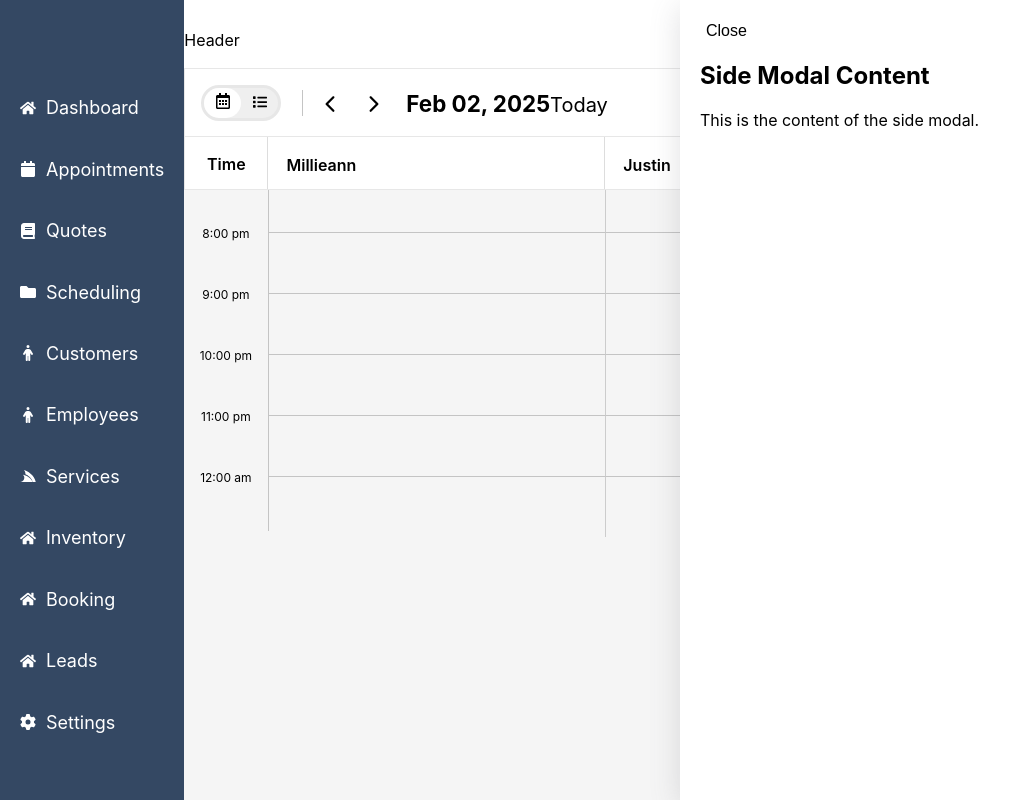
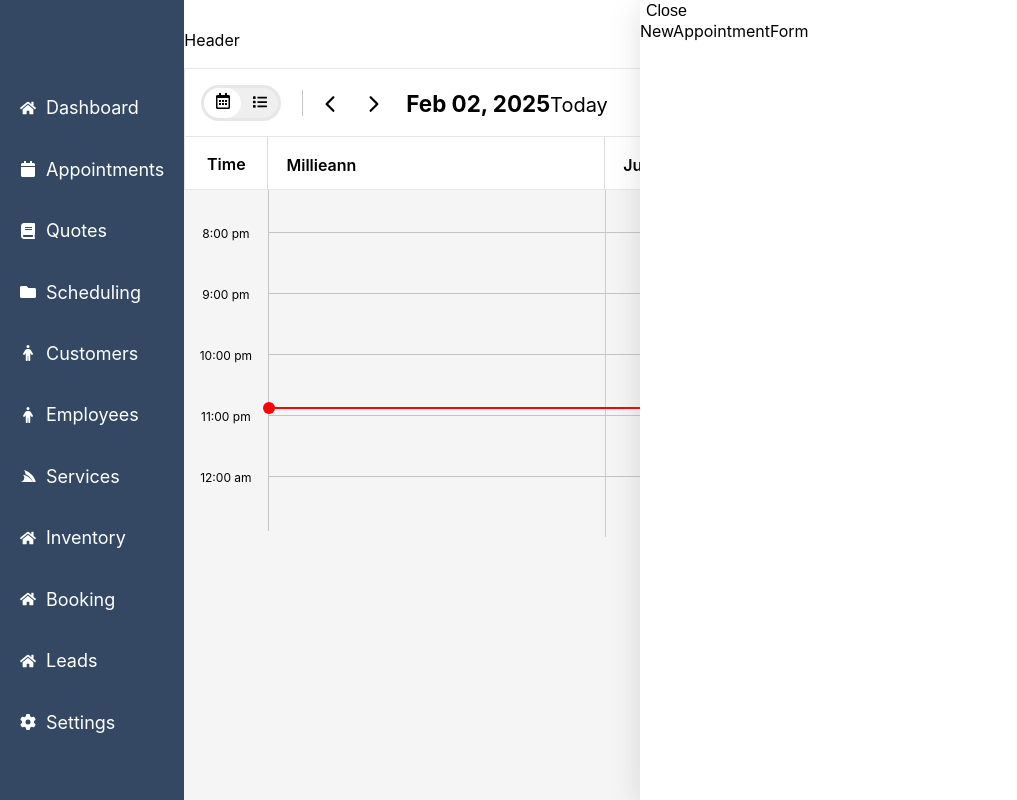
Before and after one commit to Jmiller1294/sm-operations-app, a React (Vite) app: page /appointments in a window 1280 px wide. Both pictures are taken after a click on the button "New Appointment". Shown: the whole page, without its empty margins (0-1017 px from the left). Built offline with nearby package versions, Linux system fonts and the light colour scheme.

Commit message:
add appointment and new appointment modal types

```diff
--- a/src/components/Calendar/Calendar.module.css
+++ b/src/components/Calendar/Calendar.module.css
@@ -3,6 +3,7 @@
   width: 100%;
   height: 220vh;
   margin-top: 120px;
+  position: relative;
 }
 
 .timeColumn {
@@ -23,7 +24,6 @@
   display: flex;
   flex-direction: column;
   position: absolute;
-  width: 94%;
   left: 10px;
   right: 10px;
   background: #73C1ED;
@@ -182,6 +182,47 @@
 }
 
 .appTypeText{
+  display: flex;
+  flex-direction: row;
+  align-items: center;
   width: 100%;
-  height: 15px;
+  height: 16px;
+  margin-top: 5px;
+  padding: 2px;
 }
+
+.appTypeText:hover{
+  background-color: red;
+  border-radius: 8px;
+}
+
+.timeDot{
+  background: red;
+  border-radius: 50%;
+  content: "";
+  position: absolute;
+  height: 12px;
+  margin-left: -6.5px;
+  margin-top: 10px;
+  width: 12px;
+  z-index: 5;
+  left: 85px;
+}
+
+.timeLine{
+  border-top: red solid 2px;
+  position: absolute;
+  z-index: 5;
+  left: 82px;
+  right: 0;
+  pointer-events: none;
+  margin-top: 15px;
+}
+
+.circle{
+  height: 9px;
+  width: 9px;
+  background-color: #73C1ED;
+  margin-right: 4px;
+  border-radius: 50%;
+}
--- a/src/components/Calendar/DayViewCalendar.tsx
+++ b/src/components/Calendar/DayViewCalendar.tsx
@@ -1,18 +1,39 @@
 import { useEffect, useState, useRef } from "react";
 import styles from "./Calendar.module.css";
 import { BsThreeDots } from "react-icons/bs";
-import { format } from 'date-fns';
+import { format, getHours, getMinutes, hoursToMinutes } from 'date-fns';
 
+const calendars = ['justin', 'milly', 'shine masters'];
 
-const DayViewCalendar = ({appointments, date}:any) => {
+const DayViewCalendar = ({appointments, date, open}:any) => {
   const [timeSlots, setTimeSlots] = useState<any>([]);
+  const [lineHeight, setLineHeight] = useState(0);
+  const [dotHeight, setDotHeight] = useState(0);
   const numbers = Array.from(Array(24).keys());
   const elementRef = useRef<any>();
+
 
   useEffect(() => {
     createTimeSlots();
     scrollToTime();
   },[]);
+
+  useEffect(() => {
+    //Implementing the setInterval method
+    const interval = setInterval(() => {
+      if(lineHeight % 60 === 0) {
+        setDotHeight(dotHeight + 2);
+        setLineHeight(dotHeight + 2);
+      }
+      else {
+        setDotHeight(dotHeight + 1);
+        setLineHeight(dotHeight + 1);
+      }
+    }, 60000);
+
+    //Clearing the interval
+    return () => clearInterval(interval);
+}, [dotHeight, lineHeight]);
 
   const createTimeSlots = () => {
     let times = [];
@@ -34,8 +55,12 @@ const DayViewCalendar = ({appointments, date}:any) => {
   }
 
   const scrollToTime = () => {
+    const minutes = hoursToMinutes(getHours(new Date()));
+    const halfMinutes = getMinutes(new Date());
+    setDotHeight((minutes - 60) + halfMinutes + (1 * getHours(new Date())));
+    setLineHeight((minutes - 60) + halfMinutes + (1 * getHours(new Date())));
     setTimeout(() => {
-      elementRef.current.scrollIntoView({ behavior: 'smooth', block: 'center' });
+      elementRef.current?.scrollIntoView({ behavior: 'smooth', block: 'center' });
     }, 500)
   }
 
@@ -67,9 +92,27 @@ const DayViewCalendar = ({appointments, date}:any) => {
     return parseInt(appointment.duration);
   };
 
+  function handleClick(id:any) {
+    open(id);
+  }
+
   return (
     <>
       <div className={styles.calendarContainer}>
+        <div
+          className={styles.timeLine}
+          style={{
+            top: `${lineHeight}px`
+          }}
+        >
+        </div>
+        <div
+          className={styles.timeDot}
+          style={{
+            top: `${dotHeight}px`
+          }}
+        >
+        </div>
         <div className={styles.timeColumn}>
           {timeSlots.map((time:any, index:number) => {
             if(index === parseInt(format(new Date(), "H"))) {
@@ -96,11 +139,12 @@ const DayViewCalendar = ({appointments, date}:any) => {
                   top: `${getStartPosition(appointment.startTime)}px`,
                   height: getTimeSlotHeight(appointment),
                 }}
+                onClick={() => handleClick({id: appointment.id, type: 'appointment info'})}
               >
                 <div className={styles.appointmentInfoCon}>
                   <span className={styles.appointmentName}>{appointment.firstName} {appointment.lastName}: &nbsp;</span>
                   <span className={styles.appointmentType}>{appointment.type}</span>
-                  <BsThreeDots fontSize={24}/>
+                  <span className={styles.appointmentType}>{appointment.type}</span>
                 </div>
                 <div>
                   {appointment.startTime} - {appointment.endTime}
@@ -123,6 +167,7 @@ const DayViewCalendar = ({appointments, date}:any) => {
                   top: `${getStartPosition(appointment.startTime)}px`,
                   height: getTimeSlotHeight(appointment),
                 }}
+                onClick={() => handleClick({id: appointment.id, type: 'appointment info'})}
               >
                 <div className={styles.appointmentInfoCon}>
                   <span className={styles.appointmentName}>{appointment.firstName} {appointment.lastName}: &nbsp;</span>
@@ -149,6 +194,7 @@ const DayViewCalendar = ({appointments, date}:any) => {
                   top: `${getStartPosition(appointment.startTime)}px`,
                   height: getTimeSlotHeight(appointment),
                 }}
+                onClick={() => handleClick({id: appointment.id, type: 'appointment info'})}
               >
                 <div className={styles.appointmentInfoCon}>
                   <span className={styles.appointmentName}>{appointment.firstName} {appointment.lastName}: &nbsp;</span>
--- a/src/components/Calendar/MonthViewCalendar.tsx
+++ b/src/components/Calendar/MonthViewCalendar.tsx
@@ -5,7 +5,7 @@ import { format } from 'date-fns';
 
 const tableColumns = ['Mon', 'Tue', 'Wed', 'Thur', 'Fri', 'Sat', 'Sun'];
 
-const MonthViewCalendar = ({appointments, date}:any) => {
+const MonthViewCalendar = ({appointments, date, open}:any) => {
   const [currentMonth, setCurrentMonth] = useState(new Date());
   const [calendarGrid, setCalendarGrid] = useState<any>([]);
   const firstDay = new Date(currentMonth.getFullYear(), currentMonth.getMonth(), 1);
@@ -58,7 +58,7 @@ const MonthViewCalendar = ({appointments, date}:any) => {
                     <div className={styles.dayText}>{day ? day : ""}</div>
                     {appointments.map((app:any, ind:any) => {
                       if(format(app.date, 'MMM') === format(date, 'MMM')&&day === parseInt(format(app.date, 'd'))) {
-                        return(<p className={styles.appTypeText} key={ind}>{app.startTime} {app.type}</p>)
+                        return(<div className={styles.appTypeText} key={ind} onClick={open}><div className={styles.circle}></div>{app.startTime} {app.type}</div>)
                       }
                     })}
                   </div>
--- a/src/components/Calendar/WeekViewCalendar.tsx
+++ b/src/components/Calendar/WeekViewCalendar.tsx
@@ -1,10 +1,12 @@
 import React, {useEffect, useRef, useState} from 'react';
 import styles from "./Calendar.module.css";
-import {startOfWeek, endOfWeek, format} from 'date-fns';
+import {startOfWeek, endOfWeek, format, hoursToMinutes, getMinutes, getHours} from 'date-fns';
 
 
-const WeekViewCalendar = ({appointments, date, daysOfWeek}:any) => {
+const WeekViewCalendar = ({appointments, date, daysOfWeek, open}:any) => {
   const [timeSlots, setTimeSlots] = useState<any>([]);
+  const [lineHeight, setLineHeight] = useState(0);
+  const [dotHeight, setDotHeight] = useState(0);
   const numbers = Array.from(Array(24).keys());
   const elementRef = useRef<any>();
 
@@ -12,6 +14,23 @@ const WeekViewCalendar = ({appointments, date, daysOfWeek}:any) => {
     createTimeSlots();
     scrollToTime();
   },[]);
+
+  useEffect(() => {
+    //Implementing the setInterval method
+    const interval = setInterval(() => {
+      if(lineHeight % 60 === 0) {
+        setDotHeight(dotHeight + 2);
+        setLineHeight(dotHeight + 2);
+      }
+      else {
+        setDotHeight(dotHeight + 1);
+        setLineHeight(dotHeight + 1);
+      }
+    }, 60000);
+
+    //Clearing the interval
+    return () => clearInterval(interval);
+}, [dotHeight, lineHeight]);
 
   const createTimeSlots = () => {
     let times = [];
@@ -33,6 +52,10 @@ const WeekViewCalendar = ({appointments, date, daysOfWeek}:any) => {
   }
 
   const scrollToTime = () => {
+    const minutes = hoursToMinutes(getHours(new Date()));
+    const halfMinutes = getMinutes(new Date());
+    setDotHeight((minutes - 60) + halfMinutes + (1 * getHours(new Date())));
+    setLineHeight((minutes - 60) + halfMinutes + (1 * getHours(new Date())));
     setTimeout(() => {
       elementRef.current.scrollIntoView({ behavior: 'smooth', block: 'center' });
     }, 500)
@@ -69,6 +92,20 @@ const WeekViewCalendar = ({appointments, date, daysOfWeek}:any) => {
   return (
     <>
       <div className={styles.calendarContainer}>
+      <div
+          className={styles.timeLine}
+          style={{
+            top: `${lineHeight}px`
+          }}
+        >
+        </div>
+        <div
+          className={styles.timeDot}
+          style={{
+            top: `${dotHeight}px`
+          }}
+        >
+        </div>
         <div className={styles.timeColumn}>
           {timeSlots.map((time:any, index:number) => {
             if(index === parseInt(format(new Date(), "H"))){
@@ -95,6 +132,7 @@ const WeekViewCalendar = ({appointments, date, daysOfWeek}:any) => {
                 top: `${getStartPosition(appointment.startTime)}px`,
                 height: getTimeSlotHeight(appointment),
               }}
+              onClick={open}
             >
               <div className={styles.appointmentInfoCon}>
                 hello
@@ -120,6 +158,7 @@ const WeekViewCalendar = ({appointments, date, daysOfWeek}:any) => {
                 top: `${getStartPosition(appointment.startTime)}px`,
                 height: getTimeSlotHeight(appointment),
               }}
+              onClick={open}
             >
               <div className={styles.appointmentInfoCon}>
                 hello
@@ -145,6 +184,7 @@ const WeekViewCalendar = ({appointments, date, daysOfWeek}:any) => {
                 top: `${getStartPosition(appointment.startTime)}px`,
                 height: getTimeSlotHeight(appointment),
               }}
+              onClick={open}
             >
               <div className={styles.appointmentInfoCon}>
                 hello
@@ -170,6 +210,7 @@ const WeekViewCalendar = ({appointments, date, daysOfWeek}:any) => {
                 top: `${getStartPosition(appointment.startTime)}px`,
                 height: getTimeSlotHeight(appointment),
               }}
+              onClick={open}
             >
               <div className={styles.appointmentInfoCon}>
                 hello
@@ -195,6 +236,7 @@ const WeekViewCalendar = ({appointments, date, daysOfWeek}:any) => {
                 top: `${getStartPosition(appointment.startTime)}px`,
                 height: getTimeSlotHeight(appointment),
               }}
+              onClick={open}
             >
               <div className={styles.appointmentInfoCon}>
                 hello
@@ -220,6 +262,7 @@ const WeekViewCalendar = ({appointments, date, daysOfWeek}:any) => {
                 top: `${getStartPosition(appointment.startTime)}px`,
                 height: getTimeSlotHeight(appointment),
               }}
+              onClick={open}
             >
               <div className={styles.appointmentInfoCon}>
                 hello
@@ -245,6 +288,7 @@ const WeekViewCalendar = ({appointments, date, daysOfWeek}:any) => {
                 top: `${getStartPosition(appointment.startTime)}px`,
                 height: getTimeSlotHeight(appointment),
               }}
+              onClick={open}
             >
               <div className={styles.appointmentInfoCon}>
                 hello
--- /dev/null
+++ b/src/components/Forms/NewApointment.module.css
@@ -0,0 +1,7 @@
+.close-button {
+  font-size: 16px;
+  cursor: pointer;
+  border: none;
+  background: none;
+  justify-self: flex-start;
+}
--- /dev/null
+++ b/src/components/Forms/NewAppointmentForm.tsx
@@ -0,0 +1,15 @@
+import React from 'react';
+import styles from './NewApointment.module.css';
+
+const NewAppointmentForm = ({data, onClose}:any) => {
+  return (
+    <div>
+      <button onClick={onClose} className={styles['close-button']}>
+        Close
+      </button>
+      <div>NewAppointmentForm {data?.id}</div>
+    </div>
+  )
+}
+
+export default NewAppointmentForm
--- a/src/components/Modal/Modal.module.css
+++ b/src/components/Modal/Modal.module.css
@@ -1,9 +1,20 @@
+.modal-overlay{
+  position: fixed;
+  top: 0;
+  right: -810px;
+  width: 35.6%;
+  height: 100vh;
+  z-index: 1000;
+  background-color: transparent;
+  transition: right 0.3s ease-in-out;
+}
+
 .side-modal {
   position: fixed;
   top: 0;
-  right: -610px; /* Initially hidden off-screen */
-  width: 600px;
-  height: 100%;
+  right: -810px; /* Initially hidden off-screen */
+  width: 50%;
+  height: 100vh;
   background-color: rgba(0, 0, 0, 0.5); /* Semi-transparent background */
   transition: right 0.3s ease-in-out; /* Smooth transition for opening/closing */
   z-index: 1000; /* Ensure it's on top of other content */
@@ -14,10 +25,13 @@
   right: 0; /* Slide in when open */
 }
 
+.open-overlay{
+  right: 640px; /* Slide in when open */
+}
+
 .modal-content {
   background-color: white;
   height: 100%;
-    padding: 20px;
 }
 
 .close-button {
--- a/src/components/Modal/Modal.tsx
+++ b/src/components/Modal/Modal.tsx
@@ -3,17 +3,15 @@ import styles from './Modal.module.css';
 
 const Modal = ({ isOpen, onClose, children }:any) => {
   return (
-    <>
-    {console.log(isOpen)}
-    <div className={isOpen ? `${styles['side-modal']} ${styles.open}` : styles['side-modal']}>
-      <div className={styles['modal-content']}>
-        <button className={styles['close-button']} onClick={onClose}>
-          Close
-        </button>
-        {children}
+    <div>
+      <div className={isOpen ? `${styles['modal-overlay']} ${styles['open-overlay']}` : styles['modal-overlay']} onClick={onClose}>
+      </div>
+      <div className={isOpen ? `${styles['side-modal']} ${styles.open}` : styles['side-modal']}>
+        <div className={styles['modal-content']}>
+          {children}
+        </div>
       </div>
     </div>
-    </>
   );
 };
 
--- /dev/null
+++ b/src/pages/Appointmentpage/AppointmentInfo.tsx
@@ -0,0 +1,61 @@
+import React from 'react';
+import styles from './AppointmentPage.module.css';
+
+const AppointmentInfo = ({data, onClose}:any) => {
+  return (
+    <div className={styles.appointmentInfoCon}>
+      <div className={styles.appointmentButtonCon}>
+        <button onClick={onClose} className={styles['close-button']}>
+          Close
+        </button>
+        <div className={styles.buttonContainer}>
+          <button className={styles.appointmentbtns}>Edit</button>
+          <button className={styles.appointmentbtns}>Reschedule</button>
+          <button className={styles.appointmentbtns}>Cancel</button>
+        </div>
+      </div>
+      <div className={styles.textContainer}>
+        <div>
+          <div>
+            <h2>{data.firstName} {data.lastName}</h2>
+            <p className={styles['appointment-info-text']}>{data.type}</p>
+            <p>{data.startTime} - {data.endTime}</p>
+            <p>{data.date} - {data.duration} mins</p>
+          </div>
+          <div style={{marginTop: '48px'}}>
+            <h4>Appointment Info</h4>
+            <div style={{borderBottom: '1px solid rgb(225, 225, 225)', display: 'flex', flexDirection: 'row'}}>
+              <p>Email</p>
+              <p style={{marginLeft: 'auto'}}>{data.email}</p>
+            </div>
+            <div style={{borderBottom: '1px solid rgb(225, 225, 225)', display: 'flex', flexDirection: 'row'}}>
+              <p>Phone</p>
+              <p style={{marginLeft: 'auto'}}>{data.phone}</p>
+            </div>
+            <div style={{borderBottom: '1px solid rgb(225, 225, 225)', display: 'flex', flexDirection: 'row'}}>
+              <p>Location</p>
+              <p style={{marginLeft: 'auto'}}>{data.location}</p>
+            </div>
+            <div style={{borderBottom: '1px solid rgb(225, 225, 225)', display: 'flex', flexDirection: 'row'}}>
+              <p>Price</p>
+              <p style={{marginLeft: 'auto'}}>${data.price}</p>
+            </div>
+          </div>
+          <div style={{marginTop: '48px'}}>
+            <h4>Notes</h4>
+            <p style={{borderBottom: '1px solid rgb(225, 225, 225)'}}>No Notes</p>
+          </div>
+          <div style={{marginTop: '48px'}}>
+            <h4>History</h4>
+            <div>
+              <p style={{borderBottom: '1px solid rgb(225, 225, 225)'}}>Regular Cleaning</p>
+            </div>
+            <p style={{borderBottom: '1px solid rgb(225, 225, 225)'}}>Regular Cleaning</p>
+          </div>
+        </div>
+      </div>
+    </div>
+  )
+}
+
+export default AppointmentInfo
--- a/src/pages/Appointmentpage/AppointmentPage.module.css
+++ b/src/pages/Appointmentpage/AppointmentPage.module.css
@@ -95,7 +95,7 @@
 .todayButton{
   display: flex;
   flex-direction: row;
-  height: 36px;
+  height: 34px;
   width: 16%;
   justify-content: center;
   align-items: center;
@@ -109,7 +109,7 @@
   flex-direction: row;
   justify-content: center;
   align-items: center;
-  height: 36px;
+  height: 34px;
   width: 28%;
   border-radius: 25px;
   font-size: 0.8rem;
@@ -236,11 +236,54 @@
 }
 
 .close-button {
-    position: absolute;
-    top: 10px;
-    right: 10px;
-    font-size: 20px;
+  font-size: 16px;
   cursor: pointer;
   border: none;
   background: none;
+  justify-self: flex-start;
 }
+
+.appointmentInfoCon{
+  display: flex;
+  flex-direction: column;
+  width: 100%;
+  height: 100vh;
+  box-sizing: border-box;
+  overflow-y: scroll;
+}
+
+.appointmentButtonCon{
+  display: flex;
+  width: 100%;
+  height: auto;
+  box-sizing: border-box;
+  padding: 10px;
+  border-bottom: 1px solid rgb(225, 225, 225);
+}
+
+.appointmentbtns{
+  height: 32px;
+  font-size: 16px;
+  font-weight: 550;
+  border: none;
+  border-radius: 4px;
+}
+
+.buttonContainer{
+  display: flex;
+  width: 40%;
+  margin: auto;
+  justify-content: space-evenly;
+}
+
+.textContainer{
+  padding: 20px;
+  overflow-y: scroll;
+}
+
+.appointment-info-text{
+  font-weight: 500;
+  font-size: 16px;
+  line-height: 32px;
+  margin: 0;
+}
--- a/src/pages/Appointmentpage/AppointmentsPage.tsx
+++ b/src/pages/Appointmentpage/AppointmentsPage.tsx
@@ -10,6 +10,8 @@ import Modal from '../../components/Modal/Modal';
 import { addDays, addMonths, addWeeks, eachDayOfInterval, format, startOfWeek, subDays, subMonths, subWeeks } from 'date-fns';
 import { IoPersonCircleSharp } from "react-icons/io5";
 import Header from '../../components/Calendar/Header';
+import NewAppointmentForm from '../../components/Forms/NewAppointmentForm';
+import AppointmentInfo from './AppointmentInfo';
 
 
 const appointments = [
@@ -19,7 +21,7 @@ const appointments = [
     lastName: "McTest",
     phone: "",
     email: "bob.mctest@example.com",
-    date: "Februrary 19, 2025",
+    date: "February 21, 2025",
     startTime: "1:00am",
     endTime: "5:15am",
     dateCreated: "June 17, 2013",
@@ -62,11 +64,11 @@ const appointments = [
   },
   {
     id: 2,
-    firstName: "Bob",
+    firstName: "Justin",
     lastName: "McTest",
     phone: "",
-    email: "bob.mctest@example.com",
-    date: "February 19, 2025",
+    email: "justin.mctest@example.com",
+    date: "February 20, 2025",
     startTime: "2:00pm",
     endTime: "5:15pm",
     dateCreated: "June 17, 2013",
@@ -111,7 +113,7 @@ const appointments = [
     id: 3,
     firstName: "Bob",
     lastName: "McTest",
-    phone: "",
+    phone: "917-999-2311",
     email: "bob.mctest@example.com",
     date: "February 19, 2025",
     startTime: "1:00am",
@@ -231,16 +233,30 @@ const AppointmentsPage = () => {
   const [isModalOpen, setIsModalOpen] = useState(false);
   const [date, setDate] = useState(format(d, 'MMM dd, yyyy'));
   const [daysOfWeek, setDaysOfWeek] = useState<any>([]);
+  const [formType, setFormType] = useState('');
+  const [modalType, setModalType] = useState('');
+  const [data, setData] = useState({});
 
 
   const renderCalendar = () => {
     switch (calendarType) {
       case 'day':
-        return <DayViewCalendar appointments={appointments} date={date} />
+        return <DayViewCalendar appointments={appointments} date={date} open={toggleModal} />
       case 'week':
-        return <WeekViewCalendar appointments={appointments} date={date} daysOfWeek={daysOfWeek} />
+        return <WeekViewCalendar appointments={appointments} date={date} daysOfWeek={daysOfWeek} open={toggleModal}/>
       case 'month':
-        return <MonthViewCalendar appointments={appointments} date={date} />
+        return <MonthViewCalendar appointments={appointments} date={date} open={toggleModal}/>
+      default:
+        return null;
+    }
+  };
+
+  const renderModalContent = () => {
+    switch (modalType) {
+      case 'new appointment':
+        return <NewAppointmentForm data={data} onClose={toggleModal} />
+      case 'appointment info':
+        return <AppointmentInfo data={data} onClose={toggleModal} />
       default:
         return null;
     }
@@ -298,7 +314,13 @@ const AppointmentsPage = () => {
     }
   };
 
-  const toggleModal = () => {
+  const toggleModal = (data:any, modalType:string) => {
+    if(data !== null) {
+      setData(appointments[data.id - 1]);
+      setFormType(data.type);
+      setModalType(data.type)
+    }
+    else setModalType(modalType);
     setIsModalOpen(!isModalOpen);
   };
 
@@ -325,7 +347,6 @@ const AppointmentsPage = () => {
       setStartDate('month');
     }
   }
-
 
   return (
     <div className={styles.container}>
@@ -382,17 +403,16 @@ const AppointmentsPage = () => {
               <label htmlFor="right" className={styles.toggleLab}><span style={position === "right" ? {color: '#ffffff'} : {color: '#000000'}}>Month</span></label>
               <div className={styles.toggleSlider} data-position={position}></div>
             </div>
-            <button onClick={() => toggleModal()}  className={styles.appointmentButton}><FaPlus />New Appointment</button>
+            <button  className={styles.appointmentButton} onClick={() => toggleModal(null, 'new appointment')}><FaPlus />New Appointment</button>
           </div>
         </div>
       </div>
       <Header type={calendarType} employees={employees} daysOfWeek={daysOfWeek} />
       <>
-       <div onClick={() => setIsModalOpen(false)}>{renderCalendar()}</div>
+       <div>{renderCalendar()}</div>
       </>
       <Modal isOpen={isModalOpen} onClose={toggleModal}>
-        <h2>Side Modal Content</h2>
-        <p>This is the content of the side modal.</p>
+        {renderModalContent()}
       </Modal>
     </div>
   )
```
Lines whose indentation alone changed are shown as unchanged.
